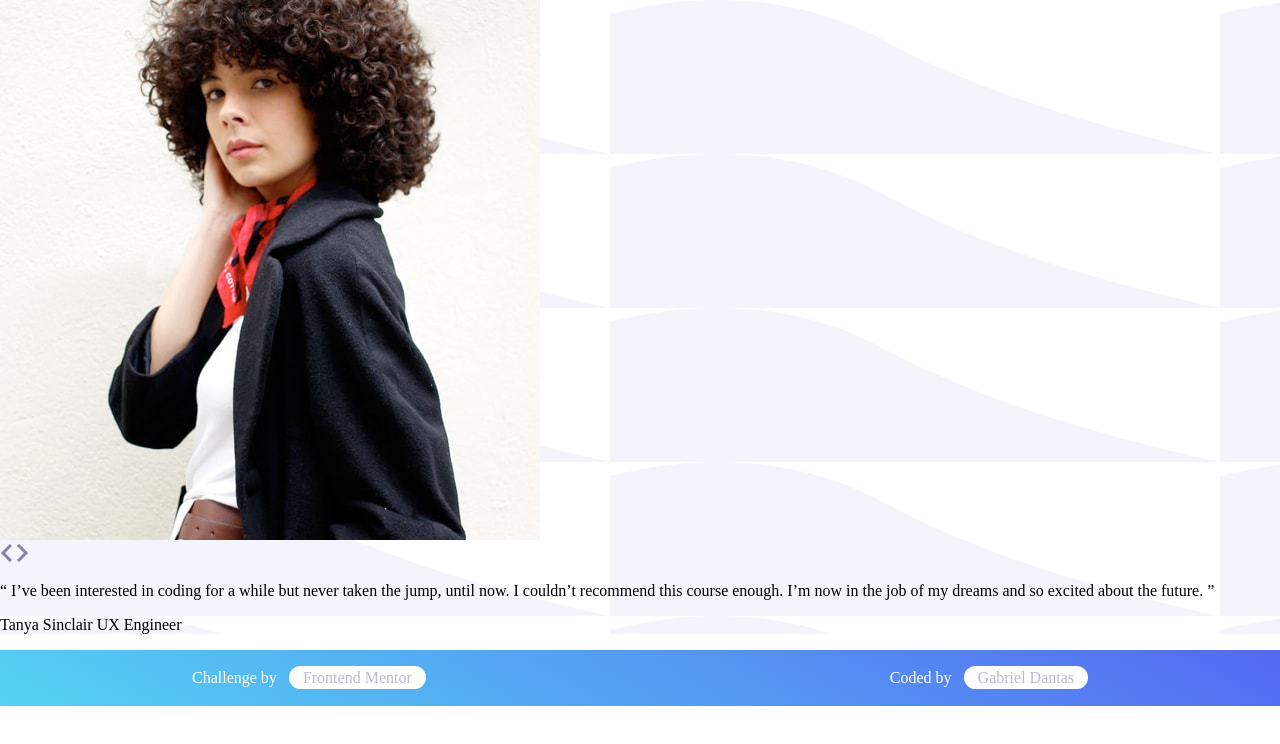
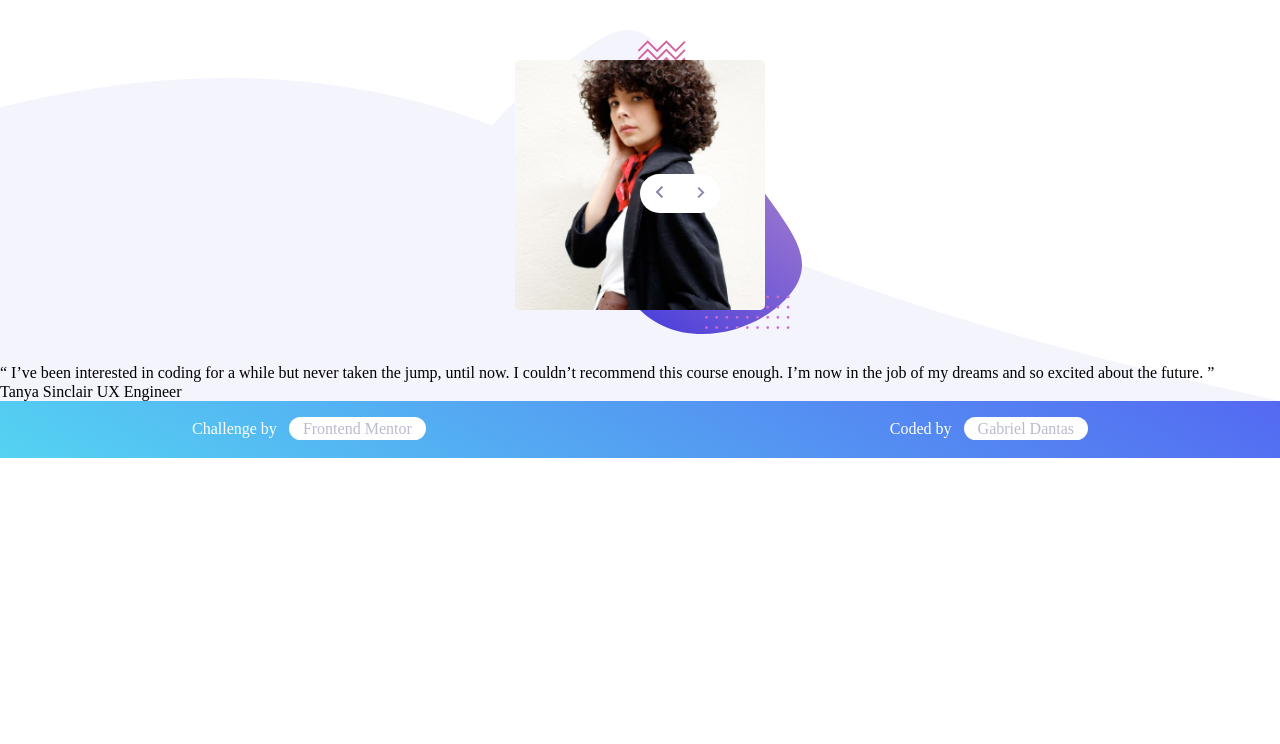
Before and after one commit to mnegabriel/FeM-Btcmp-testimonials, a plain HTML site: page index.html in a window 1280 px wide. Drawn offline with Linux system fonts and the light colour scheme.

Commit message:
Some work done on canvas

```diff
--- a/css/partials/_base.scss
+++ b/css/partials/_base.scss
@@ -1,9 +1,5 @@
-body {
+* {
     padding: 0;
     margin: 0;
-    min-height: 100vh;
-}
-
-* {
     box-sizing: border-box;
 }
--- a/css/partials/_footer.scss
+++ b/css/partials/_footer.scss
@@ -1,6 +1,6 @@
 footer {
     background: linear-gradient(30deg, $cs-blueBk, $cs-blueFr);
-    margin-bottom: auto;
+    margin-bottom: 0;
     width: 100%;
     padding: 11px 0;
 }
--- a/css/sass.scss
+++ b/css/sass.scss
@@ -1,6 +1,48 @@
 @import "./partials/variables";
 @import "./partials/base";
 @import "./partials/footer";
+@mixin bg-img($url, $bg-pos:center) {
+    background: url($url) no-repeat $bg-pos / contain;
+}
+
 .page {
-    background-image: url("../images/pattern-curve.svg");
+    @include bg-img("../images/pattern-curve.svg", bottom);
 }
+
+.canvas {
+    position: relative;
+    width: 100%;
+    text-align: center;
+}
+
+.photo {
+    @include bg-img("../images/pattern-bg.svg", center);
+    width: 375px;
+    padding: 30px 0 20px;
+    margin: 30px auto;
+    & img {
+        width: 250px;
+        border-radius: 5px;
+    }
+}
+
+.icons {
+    list-style-type: none;
+    position: absolute;
+    background-color: white;
+    border-radius: 20px;
+    transform-origin: center;
+    bottom: 40%;
+    left: 50%;
+    padding: 10px 0;
+    &>li {
+        display: inline;
+        padding: 0 15px;
+    }
+    & img {
+        width: 8px;
+    }
+}
+
+.canvas,
+.quote {}
--- a/index.html
+++ b/index.html
@@ -7,6 +7,7 @@
     <!-- displays site properly based on user's device -->
 
     <link rel="icon" type="image/png" sizes="32x32" href="./images/favicon-32x32.png">
+    <link rel="stylesheet" href="./css/normalize.css">
     <link rel="stylesheet" href="./css/sass.css">
 
     <title>Frontend Mentor | Coding Bootcamp Testimonials Slider</title>
@@ -21,17 +22,12 @@
 
             <div class="photo">
                 <img src="./images/image-tanya.jpg" alt="">
-                <div class="photo__bg">
-                    <!-- <img src="./images/pattern-bg.svg" alt=""> -->
-                    <!-- <img src="./images/pattern-curve.svg" alt=""> -->
-                    <!-- <img src="./images/pattern-quotes.svg" alt=""> -->
-                </div>
             </div>
 
-            <div class="icons">
-                <img src="./images/icon-prev.svg" alt="">
-                <img src="./images/icon-next.svg" alt="">
-            </div>
+            <ul class="icons">
+                <li><img src="./images/icon-prev.svg" alt=""></li>
+                <li><img src="./images/icon-next.svg" alt=""></li>
+            </ul>
 
         </div>
 
```
Also changed, not shown: css/normalize.css (added), css/sass.css, 1 other file.
